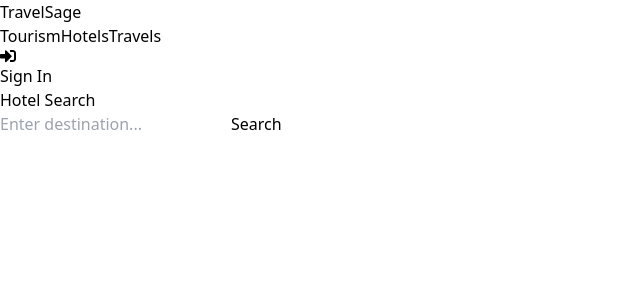
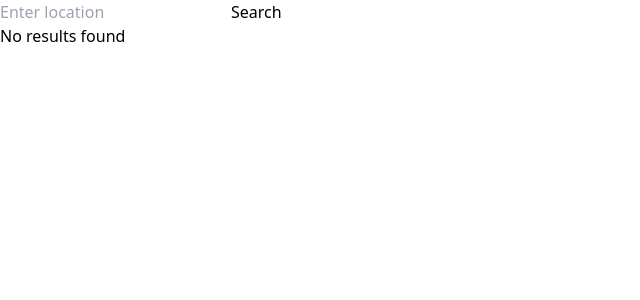
Before and after one commit to mukesh1352/software, a Next.js app in the folder project/tourism/: page /hotels in a window 1280 px wide. Shown: the top 300 px of the page, without its empty margins (0-640 px from the left). Built offline with nearby package versions, Linux system fonts and the light colour scheme.

Commit message:
Maded the changed in the file

```diff
--- a/project/tourism/src/app/components/hotelbooking.tsx
+++ b/project/tourism/src/app/components/hotelbooking.tsx
@@ -1,52 +1,69 @@
 "use client";
-import React, { useState, useEffect } from 'react';
+import { useState } from "react";
 
 export default function HotelBooking() {
-  const [query, setQuery] = useState('');
-  const [results, setResults] = useState<hotel[]>([]);
+  const [location, setLocation] = useState("");
+  const [results, setResults] = useState<string[] | null>(null);
   const [loading, setLoading] = useState(false);
   const [error, setError] = useState<string | null>(null);
 
-interface hotel{
-  name: string;
-}
   const fetchHotels = async () => {
-    if (!query) return;
+    if (!location.trim()) return;
+
     setLoading(true);
     setError(null);
+
+    const url = `https://booking-com15.p.rapidapi.com/api/v1/hotels/searchDestination?query=${encodeURIComponent(location)}`;
+    const options = {
+      method: "GET",
+      headers: {
+        "x-rapidapi-key": "95d2135e6cmsh35e54f6b9e0d617p142bedjsn17554e09eb01",
+        "x-rapidapi-host": "booking-com15.p.rapidapi.com",
+      },
+    };
+
     try {
-      const response = await fetch(`/api/searchDestination?query=${query}`);
+      const response = await fetch(url, options);
+      if (!response.ok) {
+        throw new Error("Failed to fetch data from Booking.com API");
+      }
+
       const data = await response.json();
-      setResults(data);
+      if (!data.data || data.data.length === 0) {
+        setError("No destinations found");
+        setResults(null);
+      } else {
+        setResults(data.data.map((place: { dest_id: string }) => place.dest_id));
+      }
     } catch (err) {
-      setError('Failed to fetch data');
+      setError((err as Error).message || "An error occurred");
+    } finally {
+      setLoading(false);
     }
-    setLoading(false);
   };
 
   return (
-    <div className="p-4">
-      <h1 className="text-xl font-bold">Hotel Search</h1>
+    <div>
       <input
         type="text"
-        value={query}
-        onChange={(e) => setQuery(e.target.value)}
-        placeholder="Enter destination..."
-        className="border p-2 rounded w-full mt-2"
+        value={location}
+        onChange={(e) => setLocation(e.target.value)}
+        placeholder="Enter location"
       />
-      <button
-        onClick={fetchHotels}
-        className="bg-blue-500 text-white px-4 py-2 rounded mt-2"
-      >
-        Search
+      <button onClick={fetchHotels} disabled={loading}>
+        {loading ? "Searching..." : "Search"}
       </button>
-      {loading && <p>Loading...</p>}
-      {error && <p className="text-red-500">{error}</p>}
-      <ul>
-        {results?.map((hotel, index) => (
-          <li key={index} className="border-b p-2">{hotel.name}</li>
-        ))}
-      </ul>
+
+      {error && <p style={{ color: "red" }}>{error}</p>}
+      {results && results.length > 0 ? (
+        <ul>
+          {results.map((dest_id, index) => (
+            <li key={index}>{dest_id}</li>
+          ))}
+        </ul>
+      ) : (
+        !error && <p>No results found</p>
+      )}
     </div>
   );
 }
--- a/project/tourism/src/app/hotels/page.tsx
+++ b/project/tourism/src/app/hotels/page.tsx
@@ -3,7 +3,7 @@ import HotelBooking from "../components/hotelbooking";
 export default function Hotel(){
     return(
         <div>
-            <Header />
+            {/* <Header /> */}
             <HotelBooking />
         </div>
     );
```
